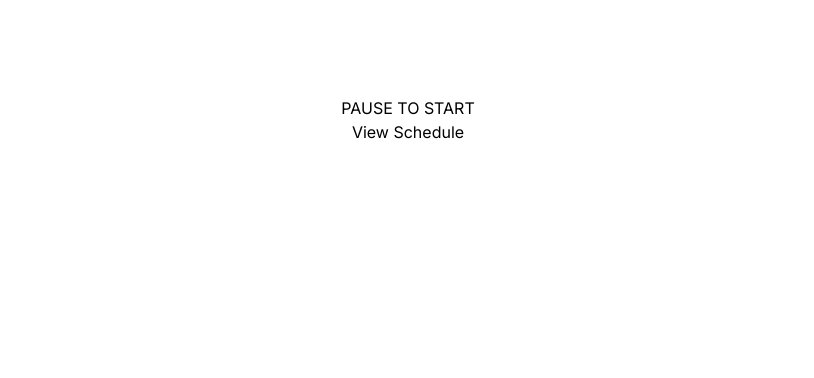
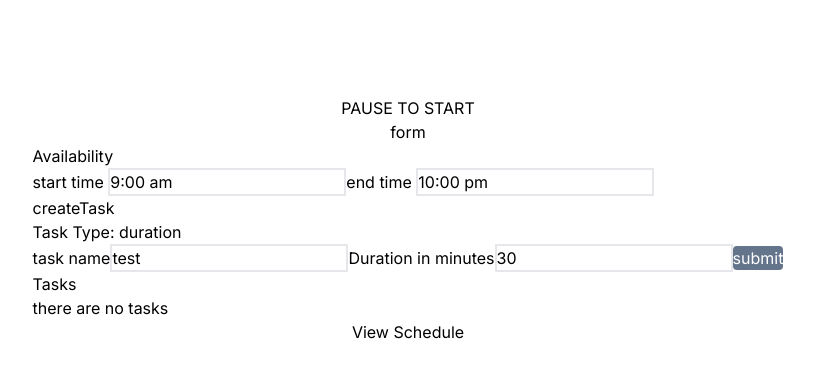
Before and after one commit to Pause-ToStart/p2s-frontend, a Next.js app: page / in a window 1280 px wide. Shown: the top 378 px of the page, without its empty margins (232-1046 px from the left). Built offline with nearby package versions, Linux system fonts and the light colour scheme.

Commit message:
WIP add form component with availability, duration task, task list

```diff
--- a/src/app/page.tsx
+++ b/src/app/page.tsx
@@ -1,10 +1,12 @@
 import React from "react";
 import Link from "next/link";
+import Form from "../components/Form/Form";
 
 export default function Home() {
   return (
       <div className="flex flex-col items-center justify-between p-24">
         <p>PAUSE TO START</p>
+        <Form/>
         <Link href="/schedule">View Schedule</Link>
       </div>
   );
--- /dev/null
+++ b/src/components/Form/Form.tsx
@@ -0,0 +1,137 @@
+'use client'
+import { useState } from "react";
+import React from 'react'
+import { Task, Availability, ScheduledTasks } from "../../app/generateSchedule";
+
+const Form = () => {
+    const enum taskTypes {
+        duration = 'duration', scheduled = 'scheduled'
+    }
+
+    const [startTime , setStartTime] = useState<string>("9:00 am");
+    const [endTime, setEndTime] = useState<string>("10:00 pm")
+    const [taskList, setTaskList] = useState([])
+    const [taskName, setTaskName] = useState('test')
+    const [taskDurationMinutes, setTaskDurationMinutes] = useState<string>('30')
+    const [taskStartTime, setTaskStartTime] = useState()
+    const [taskEndTime, setTaskEndTime] = useState()
+    const [durationTask, setDurationTask] = useState()
+    const [scheduledTask, setScheduledTask] = useState()
+    const [activeTaskTab, setActiveTaskTab] = useState<taskTypes>(taskTypes.duration)
+
+    console.log("taskList", taskList)
+
+
+    const renderAvailability = () => {
+        return (
+            <>
+            <div>Availability</div>
+            <label>start time </label>
+            <input className="border-2" type="text" value={startTime} onChange={(e) => setStartTime(e.target.value)}/>
+            <label>end time </label>
+            <input className="border-2" type="text" value={endTime} onChange={(e) => setEndTime(e.target.value)}/>
+            </>
+        )
+
+    }
+    const createTask = () => {
+        // TODO: can move this to time lib file - may need eslewhere
+        const convertMinutesDurationToMillisecondsDuration = (minutesDuration) => {
+            return minutesDuration * 60 * 1000
+        }
+
+        switch(activeTaskTab) {
+            case taskTypes.duration:
+                const durationTask : Task = {
+                    name: taskName,
+                    duration: convertMinutesDurationToMillisecondsDuration(taskDurationMinutes)
+                }
+                setTaskList(taskList.concat(durationTask))
+                console.log("taskList", taskList)
+                break;
+            case taskTypes.scheduled:
+                // const scheudledTask : ScheduledTasks = {
+                //     name: taskName,
+                //     startTime:
+                // }
+        }
+    }
+
+    const renderDurationTask = () => {
+        return (
+            <>
+            <label>Duration in minutes</label>
+            <input className="border-2" type="text" value={taskDurationMinutes} onChange={(e) => setTaskDurationMinutes(e.target.value)}></input>
+            <button className="bg-slate-500 text-white rounded" onClick={() => {
+                createTask()
+            }}>submit</button>
+            </>
+        )
+    }
+
+    const renderScheduledTask = () => {
+        // todo: render scheduled task
+    }
+
+
+
+    const renderCreateTask = () => {
+        const tabs = [taskTypes.duration]
+
+        return (
+        <>
+        <div>createTask</div>
+        <div>
+            <span>Task Type: </span>
+            {tabs.map((tab, index) => {
+                return(
+                    <span key={`tab-${index}`}> {tab} </span>
+                )
+            })}
+             </div>
+        <label>task name</label>
+        <input className="border-2" type="text" value={taskName} onChange={(e) => setTaskName(e.target.value)}/>
+        {renderDurationTask()}
+        </>
+        )
+
+    }
+
+    const renderTaskList = () => {
+        const renderEmptyTaskList =() => {
+            return(
+                <div>there are no tasks</div>
+            )
+        }
+
+        const renderTasks = () => {
+            return (
+                <>
+                {taskList.map((task, index) => {
+                    <div key={`task-list-${index}`}>{task.name}</div>
+                })}
+                </>
+            )
+        }
+
+        return (
+        <>
+        <div>Tasks</div>
+        {(taskList.length === 0 ? renderEmptyTaskList() : renderTasks()) }
+        </>
+        )
+    }
+
+    return (
+        <>
+        <div>form</div>
+        <form>
+            {renderAvailability()}
+            {renderCreateTask()}
+            {renderTaskList()}
+        </form>
+        </>
+    )
+}
+
+export default Form;
```
